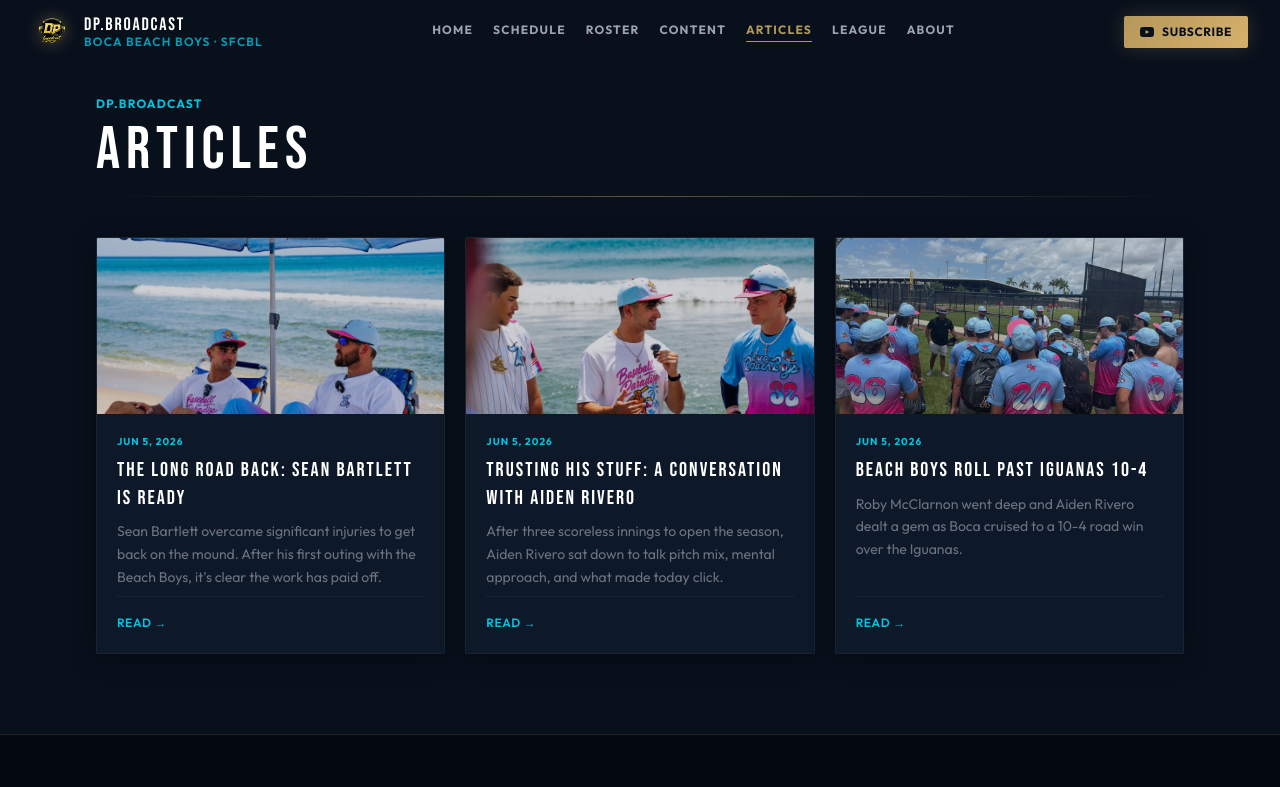
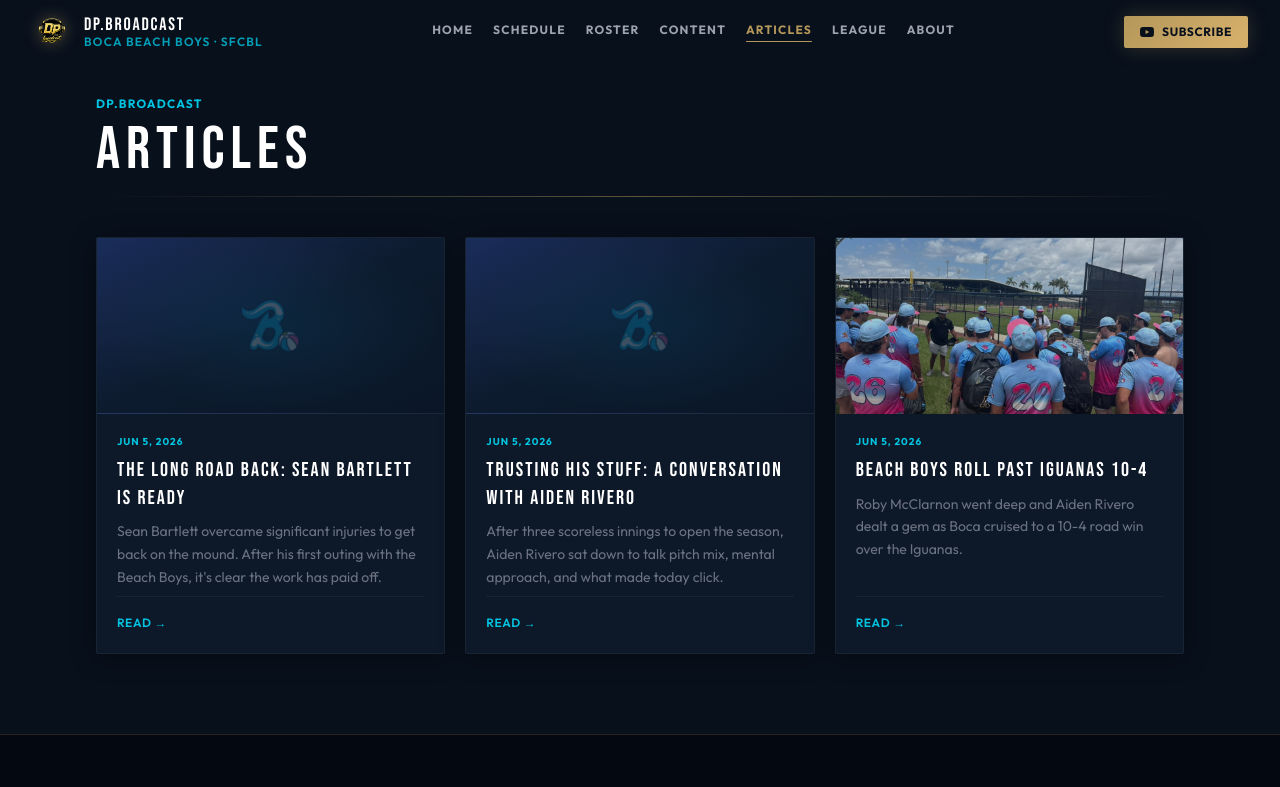
Before and after one commit to dpbroadcast/Boca-Beach-Boys, a React (Vite) app: page /articles in a window 1280 px wide. Shown: the top 787 px of the page. Built offline with nearby package versions, Linux system fonts and the light colour scheme.

Commit message:
Remove cover images from Rivero and Bartlett interview articles

```diff
--- a/src/data/articles.js
+++ b/src/data/articles.js
@@ -93,7 +93,7 @@ Rivero was locked into his own preparation when the offense erupted in the top o
 ## Early Chemistry
 
 For a team that had only just come together, the energy was already there. Rivero credited the group's buy-in from day one, and said the first-inning explosion felt like a moment that brought everyone together fast. If today is any indication, he's going to fit right in.`,
-    imageUrl: "/assets/postgame-interview.jpg",
+    imageUrl: null,
   },
   {
     id: "bartlett-june-5-interview",
@@ -117,7 +117,7 @@ The chemistry with catcher Aaron Orozco was a clear positive. Orozco is vocal be
 ## Looking Ahead
 
 There's more in the tank. Bartlett talked about working more off-speed pitches into his game as the season goes on, and with the fastball feeling good, that development should come naturally. The Beach Boys have a pitcher who knows how to compete, and the rest of the summer is an opportunity to show it.`,
-    imageUrl: "/assets/bartlett-rivero-beach.jpg",
+    imageUrl: null,
   },
   // Add articles here after each game. Example:
   //
```
